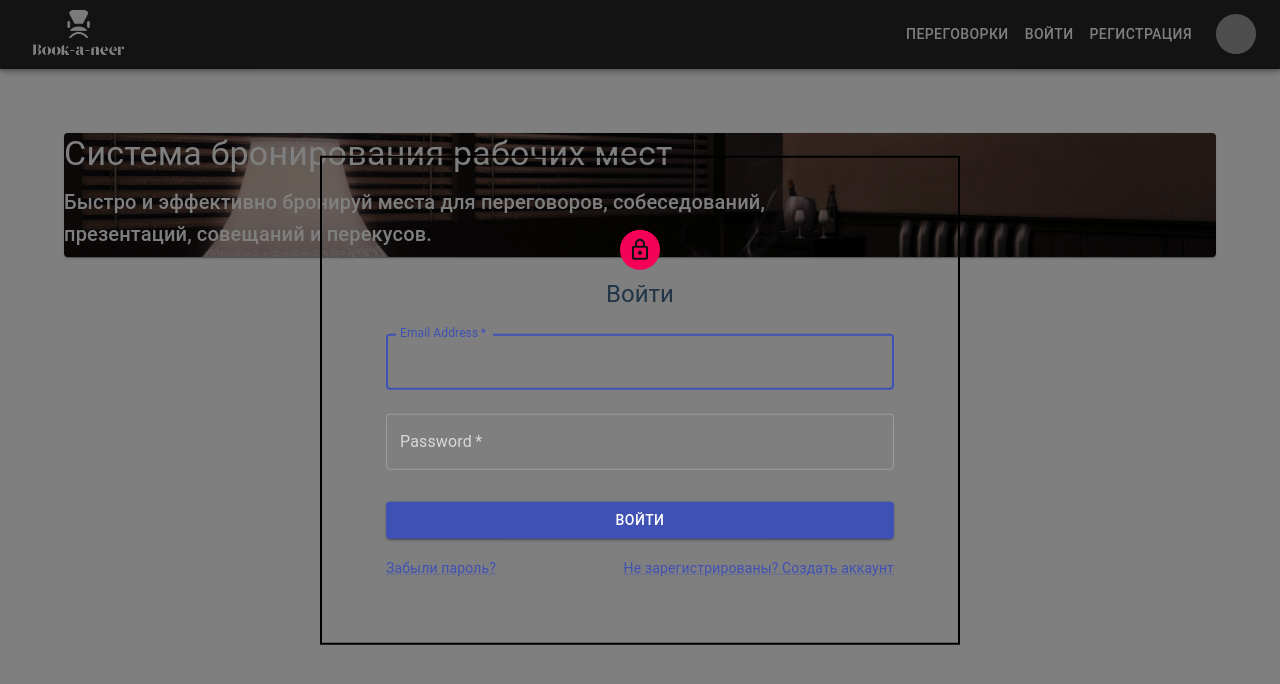
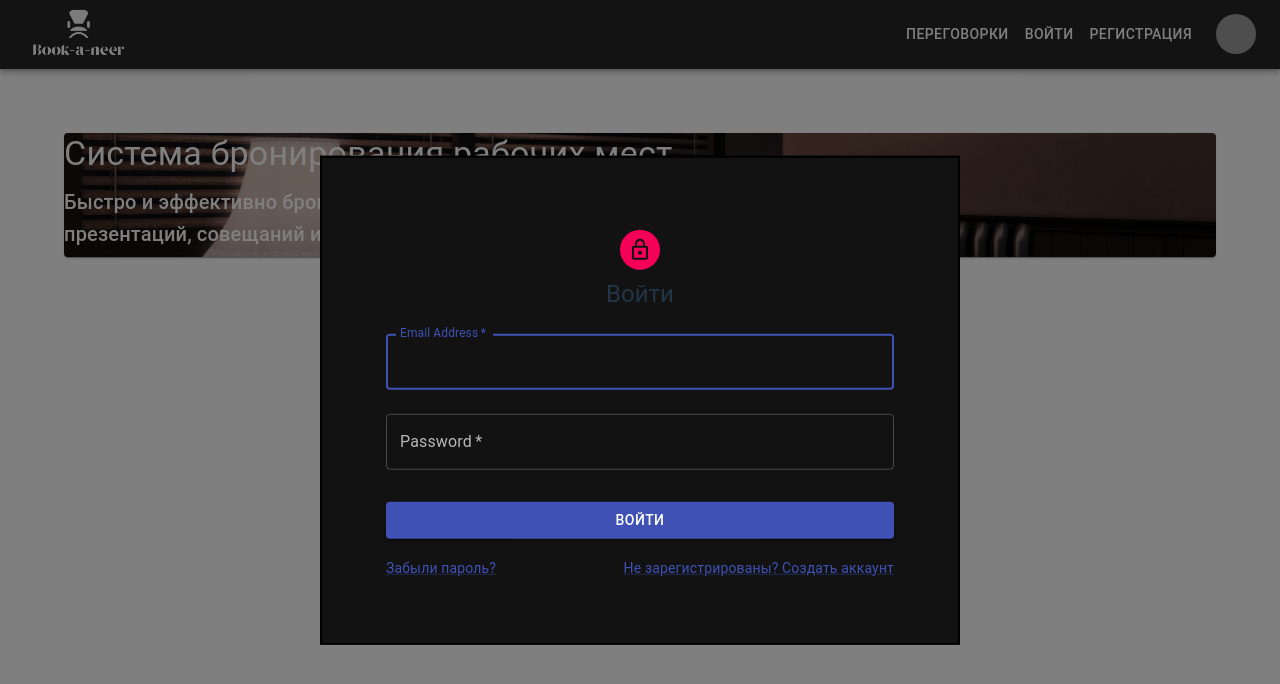
Before and after one commit to imagine2509/my-office-app, a React (Vite) app in the folder client/: page / in a window 1280 px wide. Both pictures are taken after a click on the button "ВОЙТИ". Shown: the top 684 px of the page. Built offline with nearby package versions, Linux system fonts and the light colour scheme; grey boxes are pictures that could not be loaded.

Commit message:
modals fix

```diff
--- a/client/src/components/pages/Login/Login.tsx
+++ b/client/src/components/pages/Login/Login.tsx
@@ -27,7 +27,7 @@ export default function Login() {
   }
 
   return (
-    <Box className={styles.modal}>
+    <Box className={styles.modal} sx={{ bgcolor: 'background.paper' }}>
       <Avatar sx={{ m: 1, bgcolor: 'secondary.main' }}>
         <LockOutlinedIcon />
       </Avatar>
--- a/client/src/components/pages/Register/Register.tsx
+++ b/client/src/components/pages/Register/Register.tsx
@@ -32,7 +32,7 @@ export default function Register() {
   }
 
   return (
-    <Box className={styles.modal}>
+    <Box className={styles.modal} sx={{ bgcolor: 'background.paper' }}>
       <Avatar sx={{ m: 1, bgcolor: 'secondary.main' }}>
         <LockOutlinedIcon />
       </Avatar>
```
